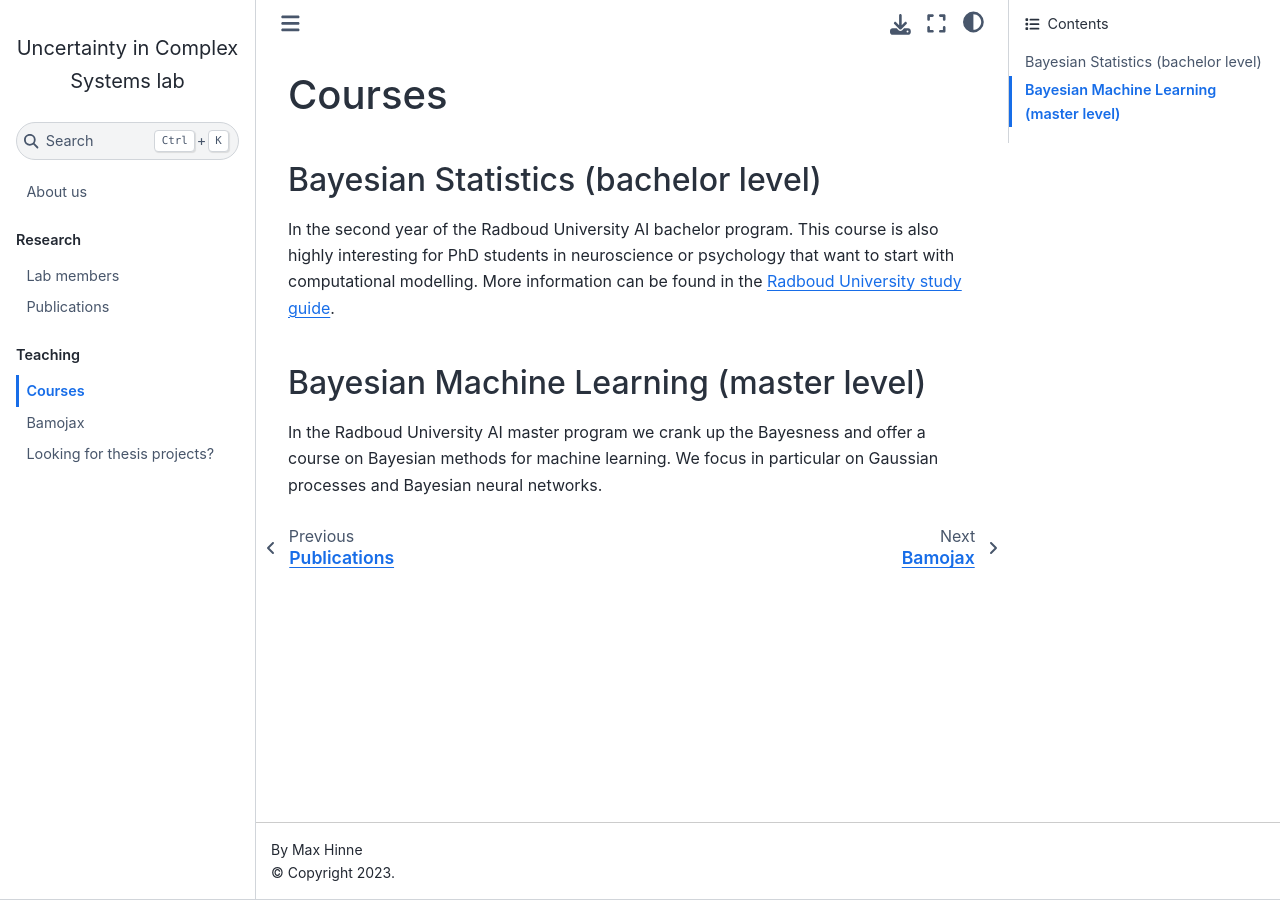
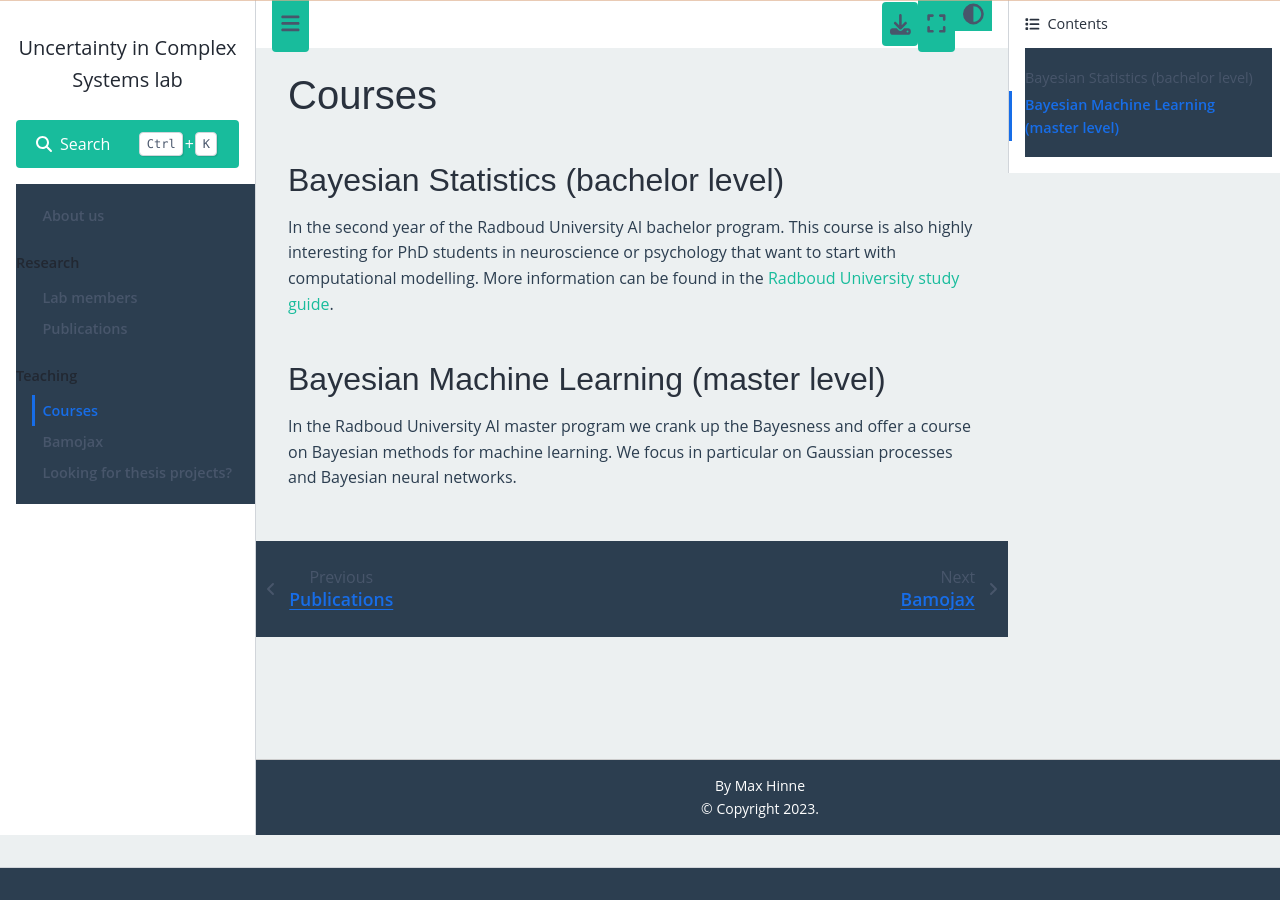
Before and after one commit to mhinne/uncertainty-in-complex-systems, a Jupyter Book: the page built from courses.md, in a window 1280 px wide. Built offline with Jupyter Book 1.0.4 settings and Sphinx 7.4.7 and the Sphinx Book theme 1.1.4, drawn with Linux system fonts in a browser that asks for light colours.

Commit message:
Update CSS

```diff
--- a/_static/additional_style.css
+++ b/_static/additional_style.css
@@ -1,98 +1,117 @@
-/* General card styling */
-.sd-card {
-  display: flex;
-  flex-direction: column;
-  align-items: center;
-  background-color: #ffffff;
-  border: 1px solid #e0e0e0;
-  border-radius: 12px;
-  box-shadow: 0 4px 8px rgba(0, 0, 0, 0.1);
-  padding: 20px;
-  max-width: 600px;
-  width: 100%;
-  margin: 20px auto;
-  transition: transform 0.2s ease-in-out, box-shadow 0.2s ease-in-out;
+/* General website styling */
+
+body {
+  font-family: 'Open Sans', sans-serif;
+  color: #2C3E50;
+  background-color: #ECF0F1;
+  line-height: 1.6;
 }
 
-/* Add hover effect */
-.sd-card:hover {
-  transform: translateY(-5px);
-  box-shadow: 0 8px 16px rgba(0, 0, 0, 0.2);
+h1, h2, h3, h4, h5, h6 {
+  font-family: 'Montserrat', sans-serif;
+  color: #2C3E50;
+  margin-bottom: 1rem;
 }
 
-/* Header styling */
-.sd-card-header {
-  text-align: center;
-  font-size: 1.3em;
-  font-weight: bold;
-  color: #333;
-  margin-bottom: 10px;
+/* Links */
+a {
+  color: #18BC9C;
+  text-decoration: none;
 }
 
-/* Body styling */
-.sd-card-body {
-  text-align: justify;
-  font-size: 0.9em;
-  color: #555;
-  width: 100%;
+a:hover {
+  color: #E74C3C;
+  text-decoration: underline;
 }
 
-/* Image styling for mugshots */
-.sd-card-body figure.mugshot {
-  margin: 0 0 10px 10px;
-  text-align: center;
+/* Buttons */
+button, .btn {
+  background-color: #18BC9C;
+  color: #FFFFFF;
+  border: none;
+  padding: 0.75rem 1.25rem;
+  font-size: 1rem;
+  cursor: pointer;
+  border-radius: 0.25rem;
+  transition: background-color 0.3s ease;
 }
 
-.sd-card-body figure.mugshot img {
-  width: 120px;
-  height: 120px;
-  object-fit: cover;
-  border-radius: 5%;
-  border: 1px solid #333;
+button:hover, .btn:hover {
+  background-color: #148F77;
 }
 
-/* Footer styling */
-.sd-card-footer {
-  text-align: left !important; /* Force left alignment */
-  width: 100%; /* Ensure full width for proper alignment */
-  padding-top: 10px;
+/* Containers */
+.container {
+  max-width: 1200px;
+  margin: 0 auto;
+  padding: 0 1rem;
 }
 
-/* Target the list inside the footer */
-.sd-card-footer ul {
-  padding-left: 0; /* Remove unnecessary padding */
+/* Navigation */
+nav {
+  background-color: #2C3E50;
+  padding: 1rem 0;
 }
 
-/* Ensure each list item is left-aligned */
-.sd-card-footer li {
-  text-align: left; /* Override any inherited justification */
+nav a {
+  color: #FFFFFF;
+  margin: 0 1rem;
+  font-weight: 600;
 }
 
-/* Ensure the links are properly formatted */
-.sd-card-footer a {
-  text-decoration: none;
-  color: #8F2011;
-  font-weight: normal;
+/* Footer */
+footer {
+    background-color: #2C3E50;
+    color: #FFFFFF;
+    text-align: center;
+    padding: 1rem 0;
+    margin-top: 2rem;
 }
 
-.sd-card-footer a:hover {
-  color: #E3000B;
+/* Cards */
+.card {
+    background-color: #FFFFFF;
+    border: 1px solid #DCDCDC;
+    border-radius: 0.25rem;
+    box-shadow: 0 2px 4px rgba(0, 0, 0, 0.1);
+    padding: 1.5rem;
+    margin-bottom: 1.5rem;
 }
 
-.pub a {
-  color: #8F2011;
-}
-.pub a:hover {
-  color: #E3000B;
+/* Images */
+img {
+    max-width: 100%;
+    height: auto;
+    border-radius: 0.25rem;
 }
 
+/* Forms */
+input, textarea {
+    width: 100%;
+    padding: 0.75rem;
+    margin-bottom: 1rem;
+    border: 1px solid #DCDCDC;
+    border-radius: 0.25rem;
+}
 
-/* Responsive design */
+input:focus, textarea:focus {
+    border-color: #18BC9C;
+    outline: none;
+    box-shadow: 0 0 5px rgba(24, 188, 156, 0.5);
+}
+
+/* Responsive Layout */
 @media (max-width: 768px) {
-  .sd-card {
-    max-width: 90%; /* Ensure it scales well on smaller screens */
-  }
-  .sd-card-body {
-    width: 100%;
-  }
+    .container {
+        padding: 0;
+    }
+
+    nav {
+        text-align: center;
+    }
+
+    nav a {
+        display: block;
+        margin: 0.5rem 0;
+    }
 }
```
Also changed, not shown: 2 other files.
